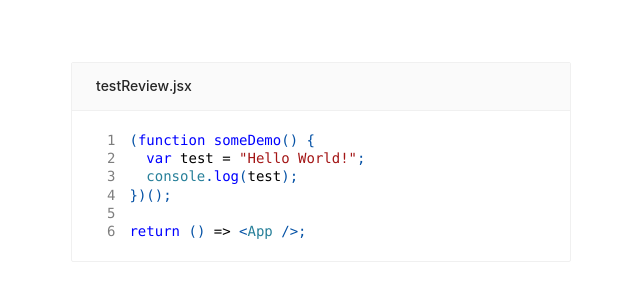
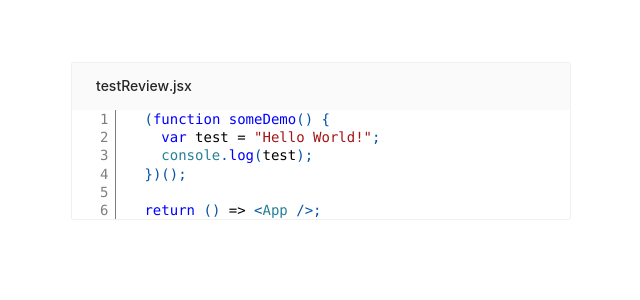
Before and after one commit to codefreak/react-code-review-editor, a React (Create React App) app: page / in a window 1280 px wide. Shown: the part 138-438 px from the top of the page, without its empty margins (319-959 px from the left). Built offline with nearby package versions, Linux system fonts and the light colour scheme.

Commit message:
add border to lineNo

```diff
--- a/src/components/CodeReviewCard.tsx
+++ b/src/components/CodeReviewCard.tsx
@@ -27,6 +27,7 @@ export const CodeReviewCard: React.FC<CodeReviewCardProps> = ({
                   title={title} className={"codeReview"}
                   bodyStyle={cardBodyStyle}
                   type={"inner"}
+                  bordered={true}
             >
                 <Highlight {...defaultProps} theme={theme} code={code} language={language}>
                     {({ className, style, tokens, getLineProps, getTokenProps }) => (
--- a/src/components/styles.tsx
+++ b/src/components/styles.tsx
@@ -2,8 +2,8 @@ import styled from "styled-components";
 
 export const Pre = styled.pre`
   text-align: left;
-  margin: 1em 0;
-  padding: 0.5em;
+  margin: 0em 0;
+  padding: 0em;
   overflow: auto;
 
   & .token-line {
@@ -19,12 +19,15 @@ export const Line = styled.div`
 export const LineNo = styled.span`
   display: table-cell;
   text-align: right;
-  padding-right: 1em;
+  padding-right: 0.5em;
   padding-left: 2em;
   user-select: none;
   opacity: 0.5;
+  border-right: 0.2px solid;
 `;
 
 export const LineContent = styled.span`
   display: table-cell;
+  padding-left: 2em;
+
 `;
```
